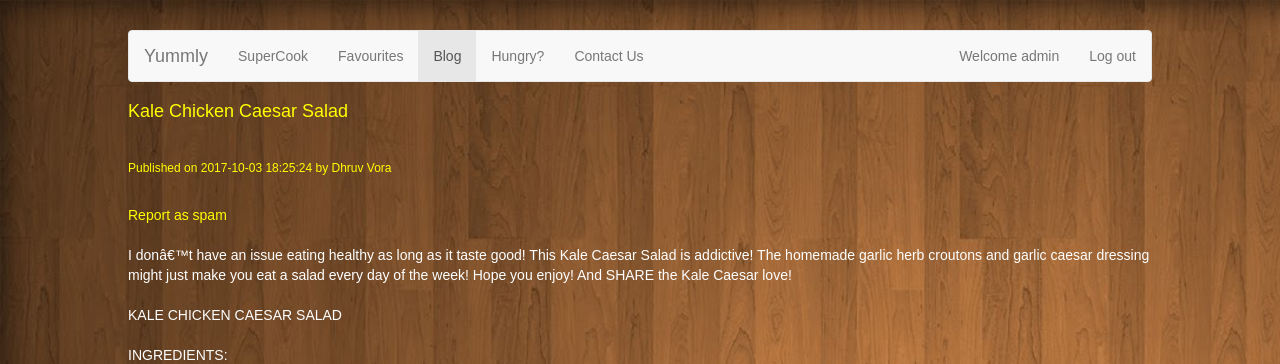
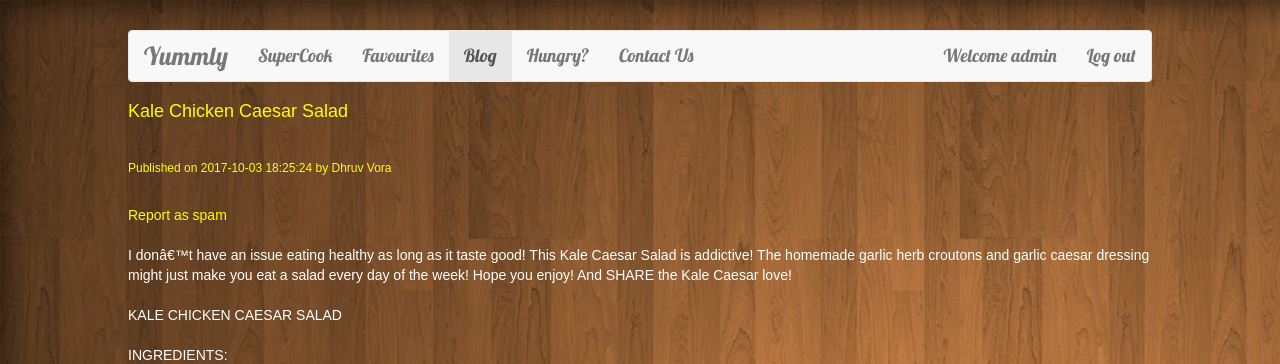
Before and after one commit to dhruv-vora/Calorie-Counter, a PHP site: page /article.php?id=1 in a window 1280 px wide. Shown: the top 364 px of the page. Run offline with PHP 8.4, Linux system fonts and the light colour scheme; a user stored in the database is signed in; data comes from the database, SQL or seed files in the repository; data that the repository does not hold is empty; some libraries are stand-ins or nearby versions.

Commit message:
Add files via upload

```diff
--- a/css/hungry.css
+++ b/css/hungry.css
@@ -1,4 +1,14 @@
-body {
+.title
+  {
+    font-family: Lobster,Monospace;
+    font-size: 18px;
+/*    background-color: transparent;
+*/  }
+  .brand
+  {
+    font-size: 25px;
+  }
+  body {
           width: 80%;
           margin: 30px auto;
           font-family: sans-serif;
@@ -23,6 +33,11 @@ body {
         	color: white;
         }
 
+        .image
+        {
+          width: 540px;
+          height: 200px;
+        }
         .abc figure {
           display: inline-block;
           margin-bottom: 8px;
```
Also changed, not shown: css/blog.css (+15 -10 lines), css/contactus.css (+11 -1 lines), css/contribute.css (+10 -0 lines), css/registered.css (+11 -1 lines).
